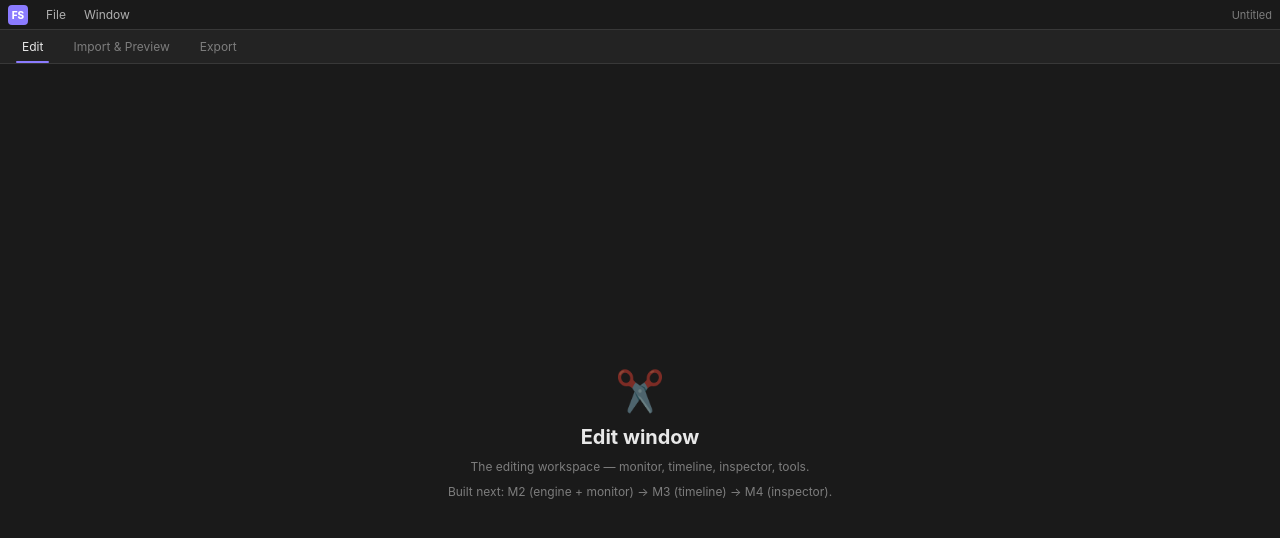
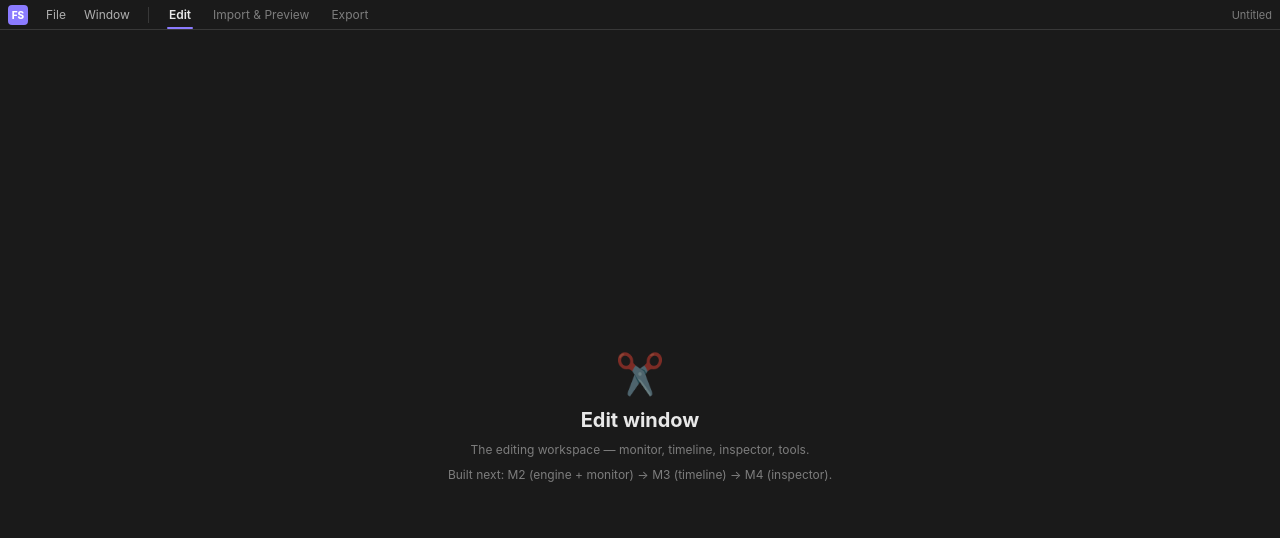
Before and after one commit to jairaj0/faceless-studio, a React (Vite) app in the folder studio/src/renderer/: page / in a window 1280 px wide. Shown: the top 538 px of the page. Built offline with nearby package versions, Linux system fonts and the light colour scheme.

Commit message:
ui: merge menu bar + window tabs into one header (save space)
Co-Authored-By: Claude Opus 4.8 (1M context) <noreply@anthropic.com>

```diff
--- a/studio/src/renderer/src/features/menus/MenuBar.tsx
+++ b/studio/src/renderer/src/features/menus/MenuBar.tsx
@@ -1,11 +1,19 @@
 import { useEffect, useState } from "react";
 import { MENU_CATALOG, type MenuDef } from "./menuCatalog";
 import { getCommand, isEnabled, runCommand } from "../../commands";
-import { useApp } from "../../store";
+import { useApp, type AppView } from "../../store";
+
+const WINDOWS: { id: AppView; label: string }[] = [
+  { id: "edit", label: "Edit" },
+  { id: "import", label: "Import & Preview" },
+  { id: "export", label: "Export" },
+];
 
 export function MenuBar() {
   const [open, setOpen] = useState<string | null>(null);
   const projectName = useApp((s) => s.projectName);
+  const view = useApp((s) => s.view);
+  const setView = useApp((s) => s.setView);
 
   // close on outside click
   useEffect(() => {
@@ -56,6 +64,47 @@ export function MenuBar() {
           onClose={() => setOpen(null)}
         />
       ))}
+
+      {/* divider */}
+      <div style={{ width: 1, height: 16, background: "var(--border)", margin: "0 8px" }} />
+
+      {/* window switcher — shows current window, click to switch */}
+      {WINDOWS.map((w) => {
+        const active = w.id === view;
+        return (
+          <button
+            key={w.id}
+            onClick={() => setView(w.id)}
+            style={{
+              position: "relative",
+              padding: "0 10px",
+              height: "100%",
+              background: "none",
+              border: "none",
+              color: active ? "var(--fg)" : "var(--fg-3)",
+              fontSize: 12,
+              fontWeight: active ? 600 : 400,
+              cursor: "pointer",
+            }}
+          >
+            {w.label}
+            {active && (
+              <span
+                style={{
+                  position: "absolute",
+                  left: 8,
+                  right: 8,
+                  bottom: 0,
+                  height: 2,
+                  background: "var(--accent)",
+                  borderRadius: 2,
+                }}
+              />
+            )}
+          </button>
+        );
+      })}
+
       <span style={{ marginLeft: "auto", fontSize: 11, color: "var(--fg-3)" }}>
         {projectName}
       </span>
--- a/studio/src/renderer/src/features/windows/WindowHost.tsx
+++ b/studio/src/renderer/src/features/windows/WindowHost.tsx
@@ -1,78 +1,17 @@
-import { useApp, type AppView } from "../../store";
+import { useApp } from "../../store";
 import { EditWindow } from "./EditWindow";
 import { ImportPreviewWindow } from "./ImportPreviewWindow";
 import { ExportWindow } from "./ExportWindow";
 
-const TABS: { id: AppView; label: string }[] = [
-  { id: "edit", label: "Edit" },
-  { id: "import", label: "Import & Preview" },
-  { id: "export", label: "Export" },
-];
-
+// Window switching lives in the header (MenuBar). This just renders the active one.
 export function WindowHost() {
   const view = useApp((s) => s.view);
-  const setView = useApp((s) => s.setView);
-
-  return (
-    <div style={{ display: "flex", flexDirection: "column", height: "100%", minHeight: 0 }}>
-      {/* Window tabs (also switchable via Window menu / ⌘1-3) */}
-      <div
-        style={{
-          display: "flex",
-          height: 34,
-          background: "var(--bg-1)",
-          borderBottom: "1px solid var(--border)",
-          padding: "0 8px",
-          gap: 2,
-          flexShrink: 0,
-        }}
-      >
-        {TABS.map((t) => {
-          const active = t.id === view;
-          return (
-            <button
-              key={t.id}
-              onClick={() => setView(t.id)}
-              style={{
-                position: "relative",
-                padding: "0 14px",
-                height: "100%",
-                background: "none",
-                border: "none",
-                color: active ? "var(--fg)" : "var(--fg-3)",
-                fontSize: 12,
-                cursor: "pointer",
-              }}
-            >
-              {t.label}
-              {active && (
-                <span
-                  style={{
-                    position: "absolute",
-                    left: 8,
-                    right: 8,
-                    bottom: 0,
-                    height: 2,
-                    background: "var(--accent)",
-                    borderRadius: 2,
-                  }}
-                />
-              )}
-            </button>
-          );
-        })}
-      </div>
-
-      <div style={{ flex: 1, minHeight: 0 }}>
-        {view === "edit" ? (
-          <EditWindow />
-        ) : view === "import" ? (
-          <ImportPreviewWindow />
-        ) : (
-          <ExportWindow />
-        )}
-      </div>
-    </div>
+  return view === "edit" ? (
+    <EditWindow />
+  ) : view === "import" ? (
+    <ImportPreviewWindow />
+  ) : (
+    <ExportWindow />
   );
 }
 
```
